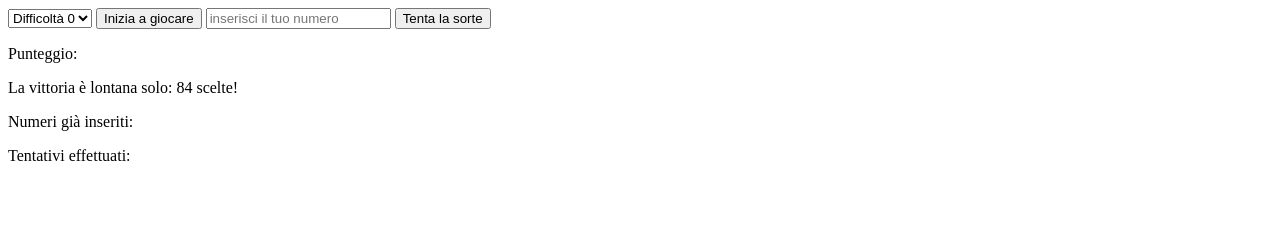
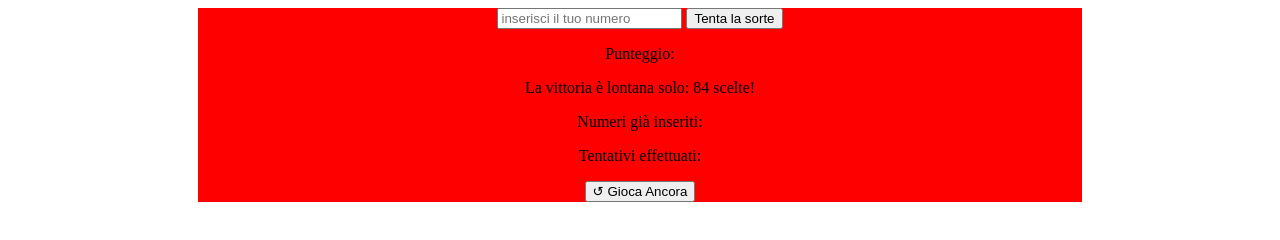
Before and after one commit to AleMancio89/js-campominato, a plain HTML site: page index.html in a window 1280 px wide. Both pictures are taken after a click on the button "Inizia a giocare". Drawn offline with Linux system fonts and the light colour scheme.

Commit message:
Logic done
Have to: build and fix html and css

```diff
--- /dev/null
+++ b/css/style.css
@@ -0,0 +1,11 @@
+.container {
+  width: 70%;
+  margin-left: auto;
+  margin-right: auto;
+  background-color: red;
+  text-align: center;
+}
+
+.container.play {
+  display: none;
+}
--- a/index.html
+++ b/index.html
@@ -4,16 +4,25 @@
     <meta charset="utf-8">
     <title>Campo Minato</title>
     <script src="js/functions.js" charset="utf-8"></script>
+    <link rel="stylesheet" href="css/style.css">
   </head>
   <body>
-
+    <div id="start" class="container start">
+      <h1>Campo minato by Boolean</h1>
+      <ol>
+        <li>Come si gioca: inserisci un numero alla volta, ogni numero rappresenta un passo che puoi far all'interno del campo minato e tenta di evitare di calpestare una mina. Calpesta tutto il campo sprovvisto di mine e vinci!</li>
+        <li>Scegli il tuo livello di difficoltà: livello di difficoltà e probabilità di calpestare una mina sono direttamente proporzionali, fa del tuo meglio!</li>
+      </ol>
       <select>
         <option id="easy">Difficoltà 0</option>
         <option id="medium">Difficoltà 1</option>
         <option id="hard">Difficoltà 2</option>
       </select>
       <button id="startBtn" type="button" name="button">Inizia a giocare</button>
+    </div>
 
+
+    <div id="play" class="container play">
       <input id="input" type="text" placeholder="inserisci il tuo numero">
       <button id="inputBtn" type="button" name="button">Tenta la sorte</button>
 
@@ -21,6 +30,11 @@
       <p>La vittoria è lontana solo: <span id="left">84</span> scelte!</p>
       <p id="listAttempt">Numeri già inseriti: </p>
       <p>Tentativi effettuati: <span id="done"></span></p>
+      <button id="reloadBtn" type="button">&#8634; Gioca Ancora</button>
+    </div>
+
+
+
 
 
 
--- a/js/functions.js
+++ b/js/functions.js
@@ -23,5 +23,3 @@ function rangePermitted(num, min, max){
   }
   return false;
 }
-
-//Funzione per verificare se il numero è vincente
--- a/js/script.js
+++ b/js/script.js
@@ -7,49 +7,54 @@ var MAX_BOUND_HARD = 50;
 var maxBound = MAX_BOUND_EASY;
 var rounds = maxBound - RANDOM_NUMBERS;
 
-// // ++INIZIO DA DEFINIRE++ Seleziono livello di difficoltà adattando il numero di tentativi massimi
-//
-// var isEasyEl = document.getElementById('easy');
-// var isMediumEl = document.getElementById('medium');
-// var isHardEl = document.getElementById('hard');
-// var startBtn = document.getElementById('startBtn');
-//
-//
-// startBtn.addEventListener('click', function(){
-//
-//   isEasy = isEasyEl.selected;
-//   isMedium = isMediumEl.selected;
-//   isHard = isHardEl.selected;
-//
-//   if (isMedium) {
-//     maxBound = MAX_BOUND_MEDIUM;
-//   } else if (isHard) {
-//     maxBound = MAX_BOUND_HARD;
-//   } else {
-//     maxBound = MAX_BOUND_EASY;
-//   }
-//
-//   console.log(maxBound + 'VALORE AGGIORNATO');
-//
-// });
-//
-//
-// // ++FINE DA DEFINIRE++ Definisco array vuoto e lo riempio con 16 numeri random non uguali tra loro
+// Seleziono livello di difficoltà adattando il numero di tentativi massimi
+
+var isEasyEl = document.getElementById('easy');
+var isMediumEl = document.getElementById('medium');
+var isHardEl = document.getElementById('hard');
+var startBtn = document.getElementById('startBtn');
+var startEl = document.getElementById('start');
+var playEl = document.getElementById('play');
+
 
 var computerNumbers = [];
+
+
+startBtn.addEventListener('click', function(){
+
+  //Permetto al giocatore di scegliere la difficoltà
+
+  isEasy = isEasyEl.selected;
+  isMedium = isMediumEl.selected;
+  isHard = isHardEl.selected;
+
+  if (isMedium) {
+    maxBound = MAX_BOUND_MEDIUM;
+  } else if (isHard) {
+    maxBound = MAX_BOUND_HARD;
+  } else {
+    maxBound = MAX_BOUND_EASY;
+  }
+
+  //Creo numeri random per il pc e li salvo in un array
 
   var i = 0;
   while (computerNumbers.length < RANDOM_NUMBERS) {
     var randomPcNumber = (randomNumber(MIN_BOUND, maxBound));
-  if (isMatchInArray(randomPcNumber, computerNumbers)) {
-    computerRandomNumber = randomNumber(MIN_BOUND, maxBound);
-  } else{
+    if (!isMatchInArray(randomPcNumber, computerNumbers)) {
       computerNumbers.push(randomPcNumber);
     }
     i++;
   }
 
   console.log(computerNumbers.sort());
+
+
+  startEl.style.display = 'none';
+  playEl.style.display = 'block';
+
+
+});
 
 
 //Chiedo all'utente di inserire un numero fino ad 84 volte
@@ -89,9 +94,6 @@ inputBtn.addEventListener('click', function(){
   }
 
 
-  console.log(attempts.sort());
-
-
   var scoreEl = document.getElementById('score');
   var leftEl = document.getElementById('left');
   var listAttemptEl = document.getElementById('listAttempt');
@@ -103,3 +105,13 @@ inputBtn.addEventListener('click', function(){
   doneEl.innerHTML = userAttempts;
 
 });
+
+// Gestisco il pulsante per il refresh della pagina
+
+var reloadBtn = document.getElementById('reloadBtn');
+
+reloadBtn.addEventListener('click', function(){
+
+  location.reload();
+
+})
```
Lines whose indentation alone changed are shown as unchanged.
